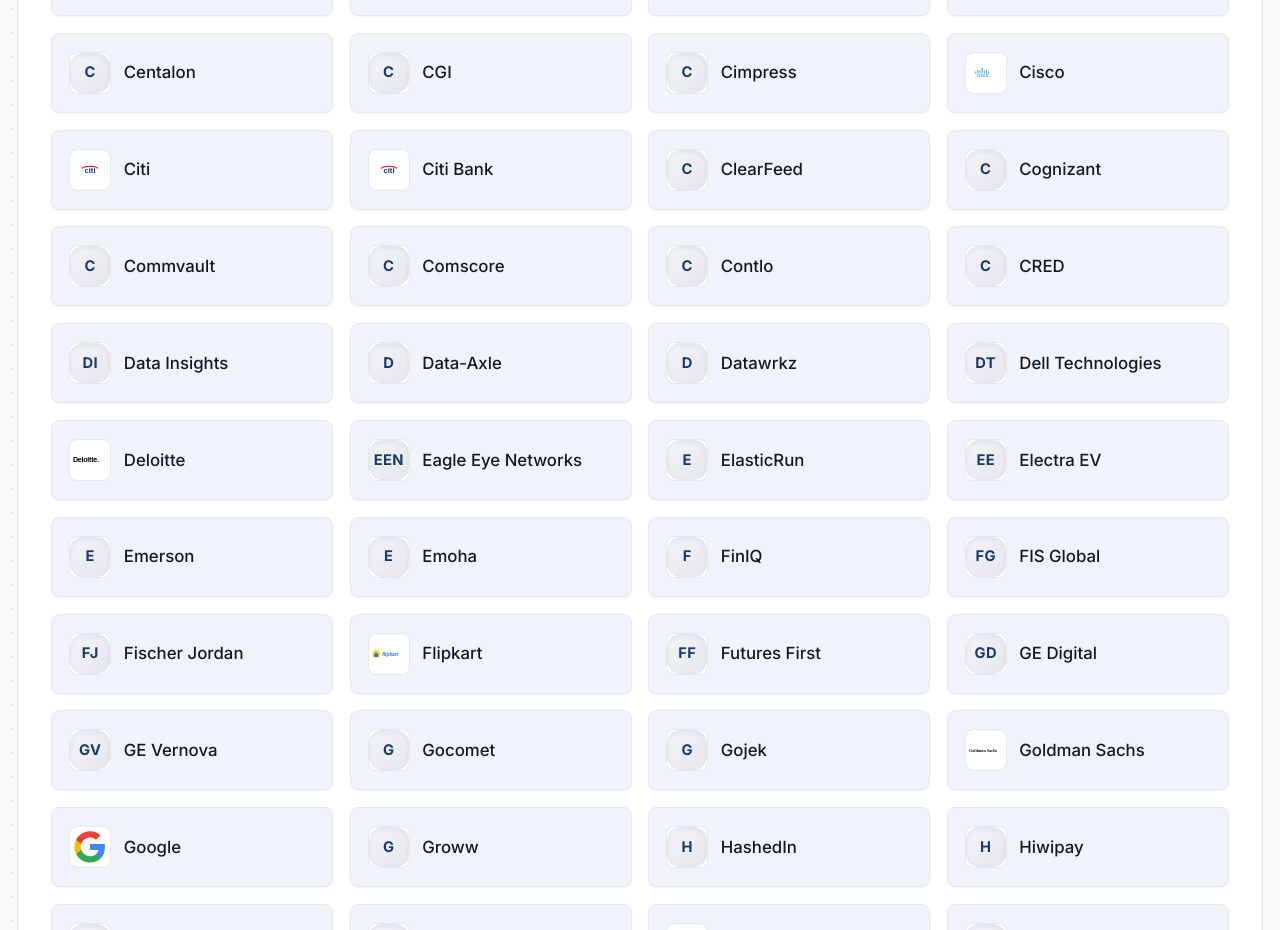
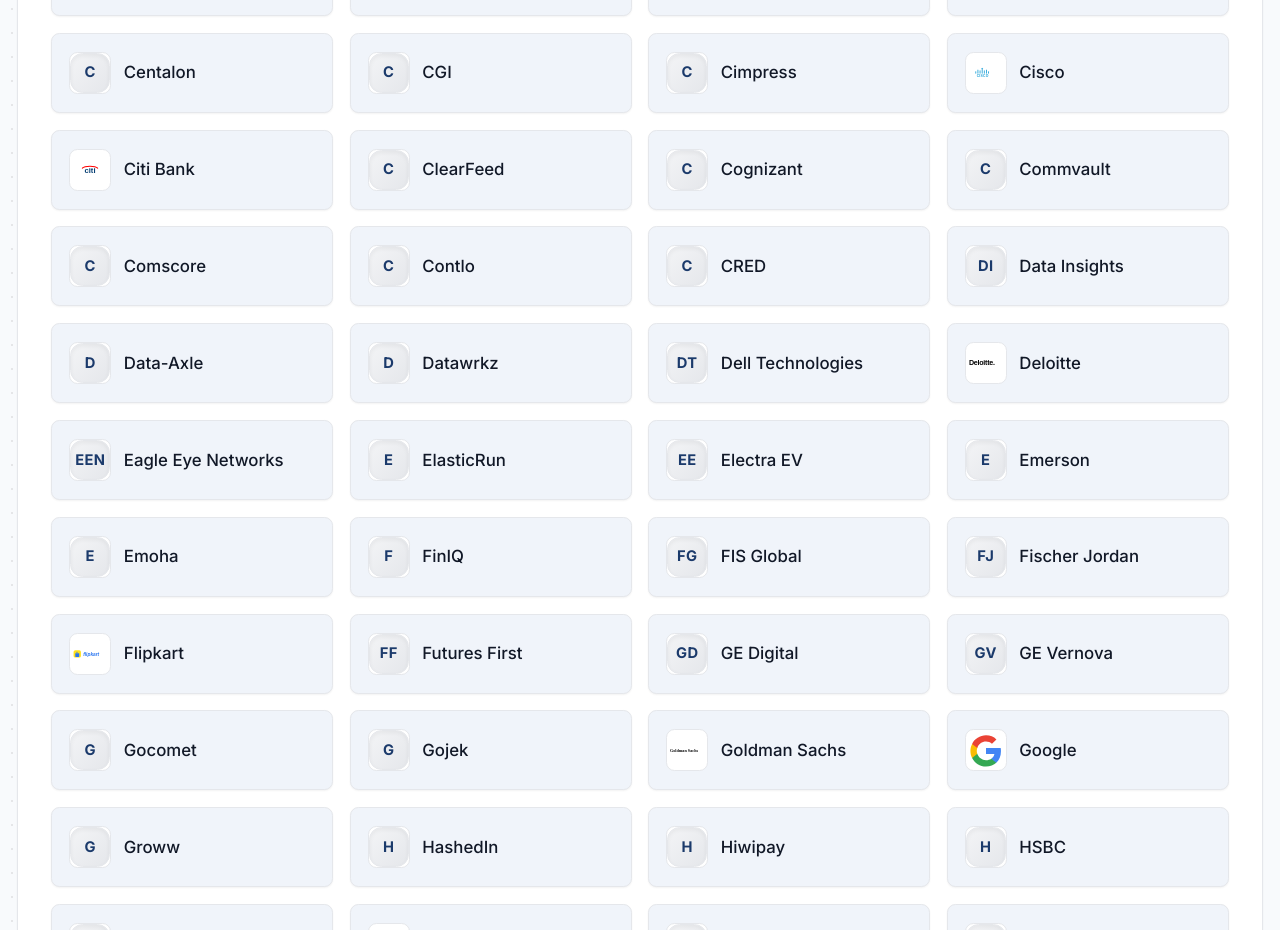
Before and after one commit to iiitp-official/placement, a React (Vite) app: page /recruiters in a window 1280 px wide. Shown: the part 1000-1930 px from the top of the page. Built offline with nearby package versions, Linux system fonts and the light colour scheme.

Commit message:
update home , recruiters page

```diff
--- a/src/pages/Home.jsx
+++ b/src/pages/Home.jsx
@@ -247,7 +247,7 @@
               Strengthening Academia–Industry Collaboration
             </h2>
             <p className="text-gray-600 dark:text-gray-300 text-sm md:text-base mt-3">
-              IIIT Pune collaborates with leading organizations to create
+              IIIT Pune collaborates with leading organizations to explore
               meaningful opportunities in research, internships, innovation, and
               campus placements.
             </p>
--- a/src/pages/Recruiters.jsx
+++ b/src/pages/Recruiters.jsx
@@ -13,7 +13,7 @@
 
   const recruitersList = [    // Keep the Home carousel's complete logo-supported recruiter set here too.
     "Google", "Microsoft", "Amazon", "Qualcomm", "NVIDIA", "Flipkart",
-    "Deloitte", "Accenture", "Samsung R&D", "Goldman Sachs", "Cisco", "Citi",
+    "Deloitte", "Accenture", "Samsung R&D", "Goldman Sachs", "Cisco",
     "Intel", "IBM", "Siemens", "TCS", "Infosys",  "Capgemini",
     "Abacus Insights",
     "Mantra Softech India Pvt. Ltd.",
```
